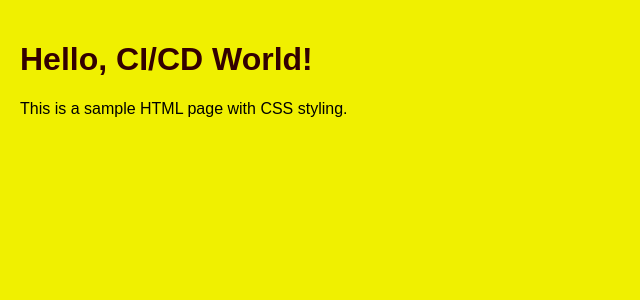
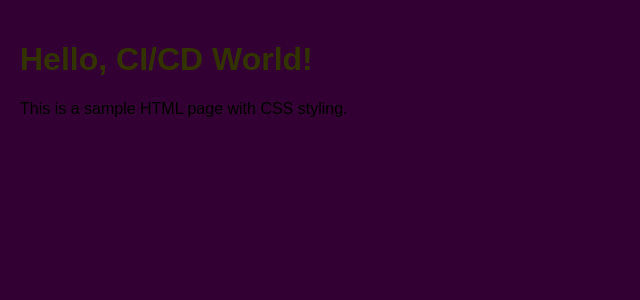
Before and after one commit to developer-ahmed-shehta/CI-CD-Flask, a Flask app: page / in a window 1280 px wide. Shown: the top 300 px of the page, without its empty margins (0-640 px from the left). Run offline with Flask 3, Linux system fonts and the light colour scheme.

Commit message:
fix css file

```diff
--- a/static/style.css
+++ b/static/style.css
@@ -1,9 +1,10 @@
 /* static/style.css */
 body {
     font-family: Arial, sans-serif;
+    background-color: #303;
     margin: 0;
     padding: 20px;
 }
 h1 {
-    color: #300;
+    color: #330;
 }
--- a/templates/index.html
+++ b/templates/index.html
@@ -5,7 +5,6 @@
     <meta charset="UTF-8">
     <title>Flask App</title>
     <link rel="stylesheet" href="{{ url_for('static', filename='style.css') }}">
-    <style>body {background-color:#f0f000;}</style>
 </head>
 <body>
     <h1>Hello, CI/CD World!</h1>
```
